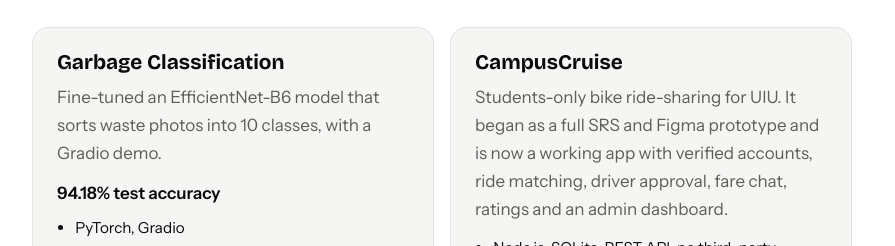
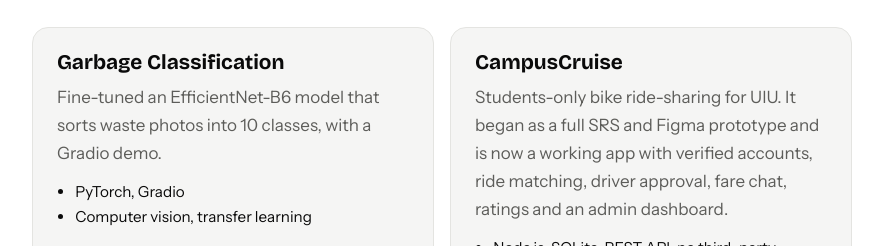
Before and after one commit to nafisiqbalneloy/nafisiqbalneloy.github.io, a plain HTML site: page index.html in a window 1280 px wide. Shown: the part 695-941 px from the top of the page, without its empty margins (198-1093 px from the left). Drawn offline with nearby package versions, Linux system fonts and the light colour scheme.

Commit message:
Remove accuracy figure from project description

```diff
--- a/index.html
+++ b/index.html
@@ -168,8 +168,7 @@ a:focus-visible, button:focus-visible { outline: 3px solid var(--accent); outlin
         <article class="card">
           <h3>Garbage Classification</h3>
           <p>Fine-tuned an EfficientNet-B6 model that sorts waste photos into 10 classes, with a Gradio demo.</p>
-          <div class="stat">94.18% test accuracy</div>
-          <ul><li>PyTorch, Gradio</li><li>Computer vision, transfer learning</li></ul>
+                    <ul><li>PyTorch, Gradio</li><li>Computer vision, transfer learning</li></ul>
           <a class="go" href="https://github.com/nafisiqbalneloy/Garbage-Classification-Using-Deep-Learning">View repository →</a>
         </article>
         <article class="card">
```
